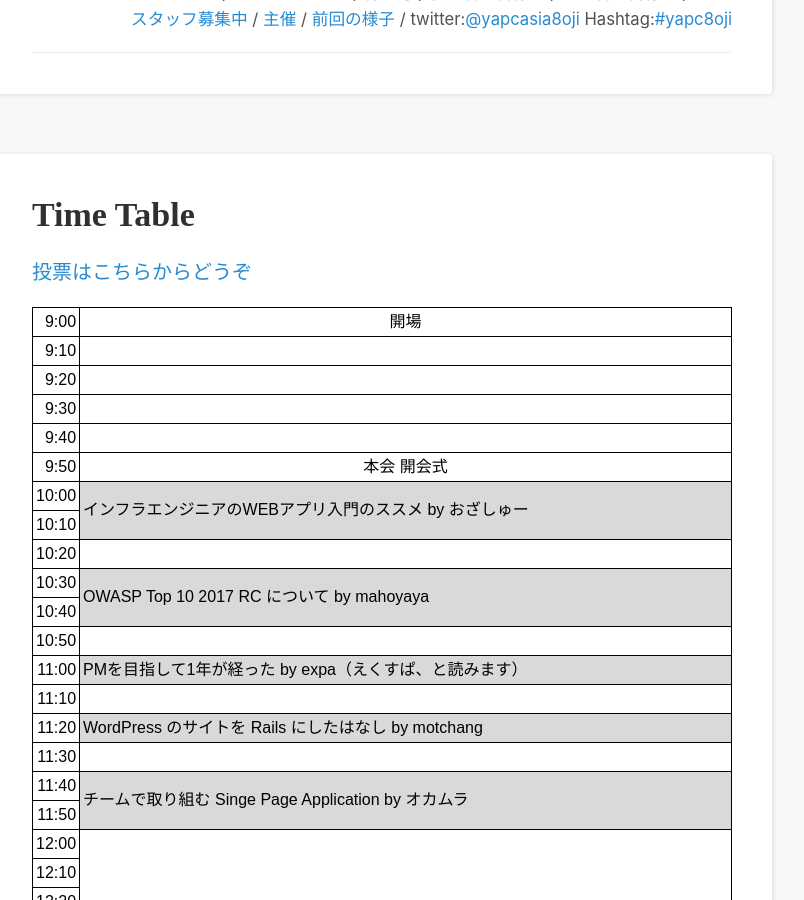
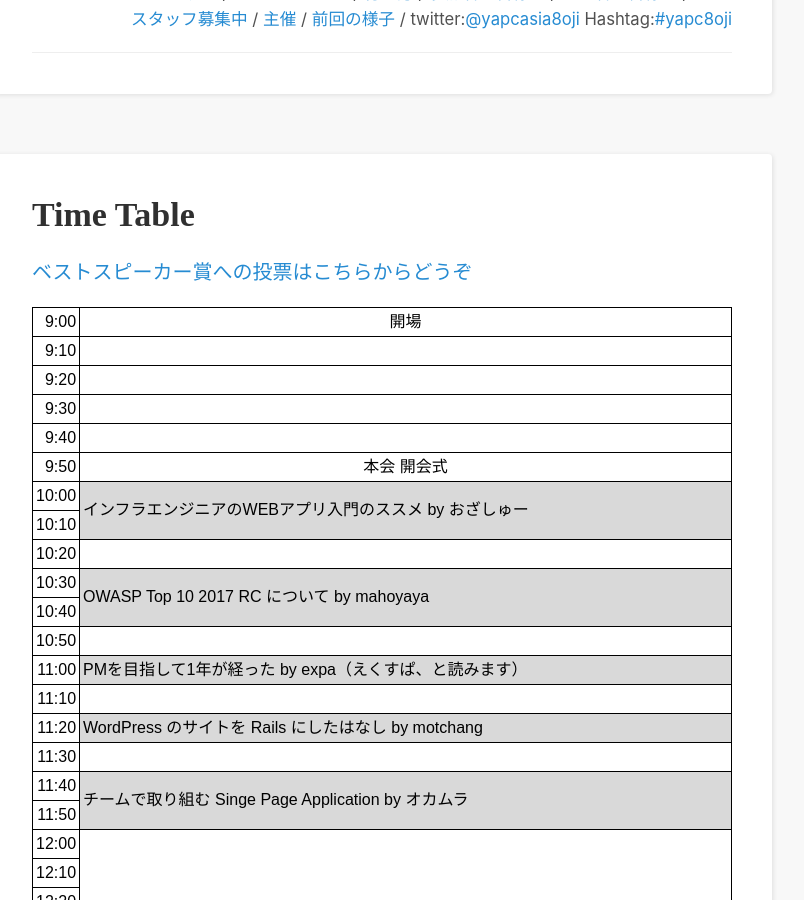
Before and after one commit to uzulla/y8-2017-spring, a Jekyll site: the page built from time-table.md, in a window 1280 px wide and 900 px high, scrolled down 463 px. Shown: the whole window, without its empty margins (258-1062 px from the left). Built offline with Jekyll 4.4.1, drawn with Linux system fonts in a browser that asks for light colours; comment, search, counter and statistics services are not loaded.

Commit message:
よりよい投票ページへの導線文言
Twitterで助言あったので、分かりやすくしました

```diff
--- a/time-table.md
+++ b/time-table.md
@@ -3,7 +3,7 @@
 title: Time Table
 ---
 
-<a href="https://y8-2017-spring-vote.hachiojipm.org/">投票はこちらからどうぞ</a>
+<a href="https://y8-2017-spring-vote.hachiojipm.org/">ベストスピーカー賞への投票はこちらからどうぞ</a>
 
 <meta http-equiv="Content-Type" content="text/html; charset=utf-8">
 <style type="text/css">
```
